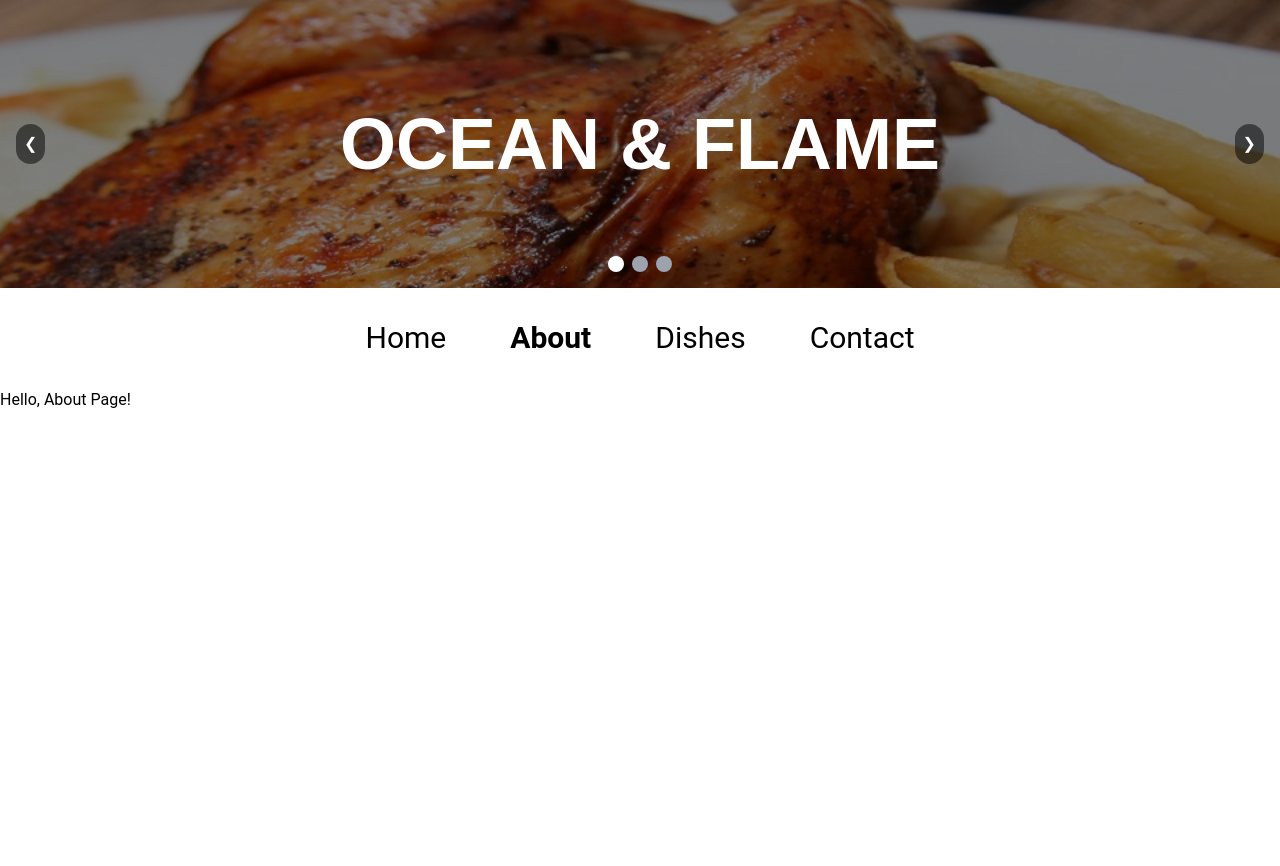
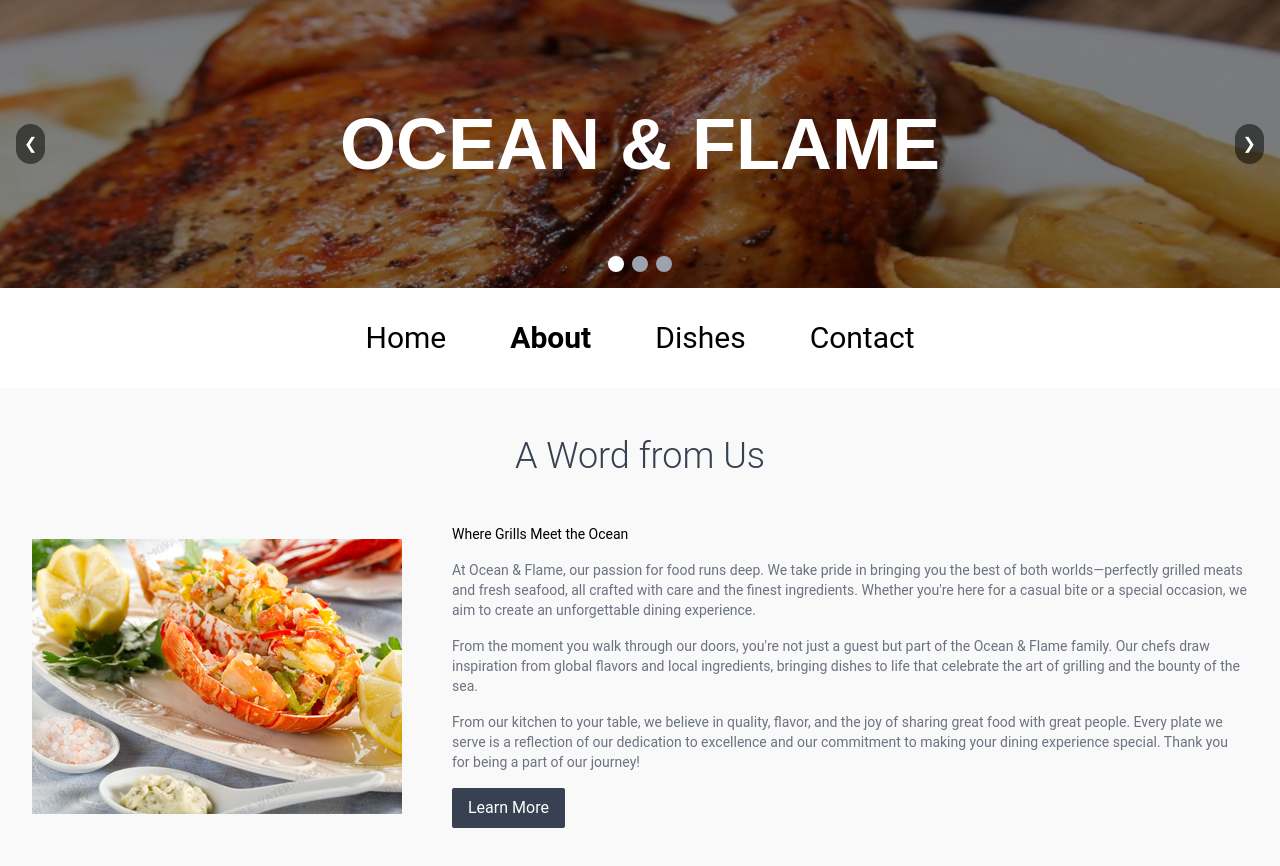
Before and after one commit to Chokolove/ReactTailwindFront, a Next.js app: page /about in a window 1280 px wide. Shown: the top 866 px of the page. Built offline with nearby package versions, Linux system fonts and the light colour scheme.

Commit message:
Add heroWithImg component

```diff
--- a/src/app/about/page.tsx
+++ b/src/app/about/page.tsx
@@ -1,3 +1,16 @@
+import HeroWithImg from "@/components/HeroWithImg";
+import img1 from "@/assets/images/nosotros/img1.jpg";
+
+const HeroWithImgBody = [
+  "At Ocean & Flame, our passion for food runs deep. We take pride in bringing you the best of both worlds—perfectly grilled meats and fresh seafood, all crafted with care and the finest ingredients. Whether you're here for a casual bite or a special occasion, we aim to create an unforgettable dining experience.",
+  "From the moment you walk through our doors, you're not just a guest but part of the Ocean & Flame family. Our chefs draw inspiration from global flavors and local ingredients, bringing dishes to life that celebrate the art of grilling and the bounty of the sea.",
+  "From our kitchen to your table, we believe in quality, flavor, and the joy of sharing great food with great people. Every plate we serve is a reflection of our dedication to excellence and our commitment to making your dining experience special. Thank you for being a part of our journey!"
+];
+
 export default function Page() {
-    return <h1>Hello, About Page!</h1>
-  }
+  return (
+    <div className="flex flex-col justify-center items-center mb-10">
+      <HeroWithImg title={"A Word from Us"} subtitle="Where Grills Meet the Ocean" message={HeroWithImgBody} image={img1} />
+    </div>
+  )
+}
--- /dev/null
+++ b/src/components/HeroWithImg/index.tsx
@@ -0,0 +1,37 @@
+import { StaticImageData } from "next/image"
+import Container from "../Container"
+import Button from "../Button"
+import Link from "next/link"
+
+interface Props {
+  title: string
+  subtitle: string
+  message: string[]
+  image: StaticImageData
+}
+
+function HeroWithImg({ title, subtitle, message, image }: Props) {
+  return (
+    <div className="w-full bg-lightGray">
+      <Container className="text-center">
+        <h2 className="text-4xl text-gray-700 font-light mb-12">{title}</h2>
+        <div className="flex gap-9 items-center">
+          <div className="min-w-96 rounded-sm">
+            <img src={image.src} alt={title} />
+          </div>
+          <div className="flex flex-col gap-4 text-left">
+            <h3 className="text-sm">{subtitle}</h3>
+            {message.map((paragraph, index) => (
+              <p className="text-sm text-gray-500" key={index}>{paragraph}</p>
+            ))}
+            <Link href={"/about"}>
+              <Button text="Learn More" />
+            </Link>
+          </div>
+        </div>
+      </Container>
+    </div>
+  )
+}
+
+export default HeroWithImg
```
